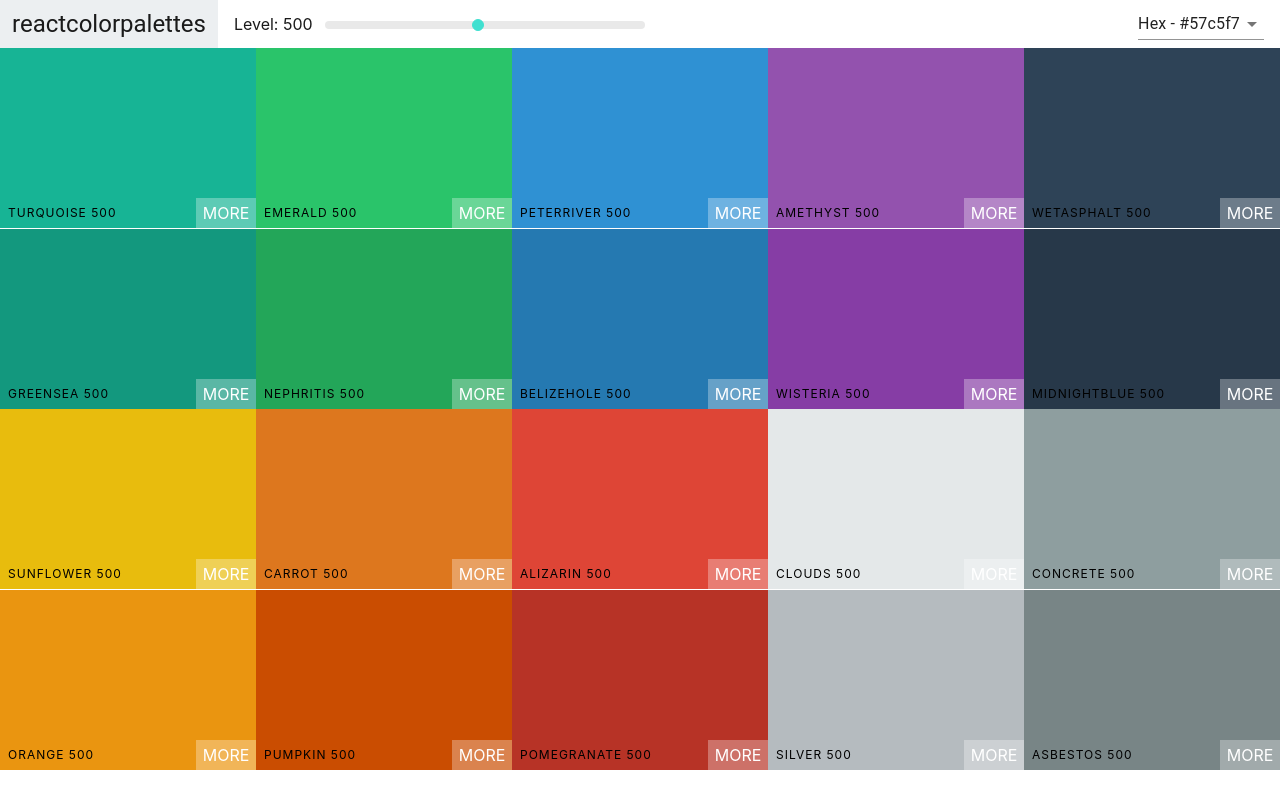
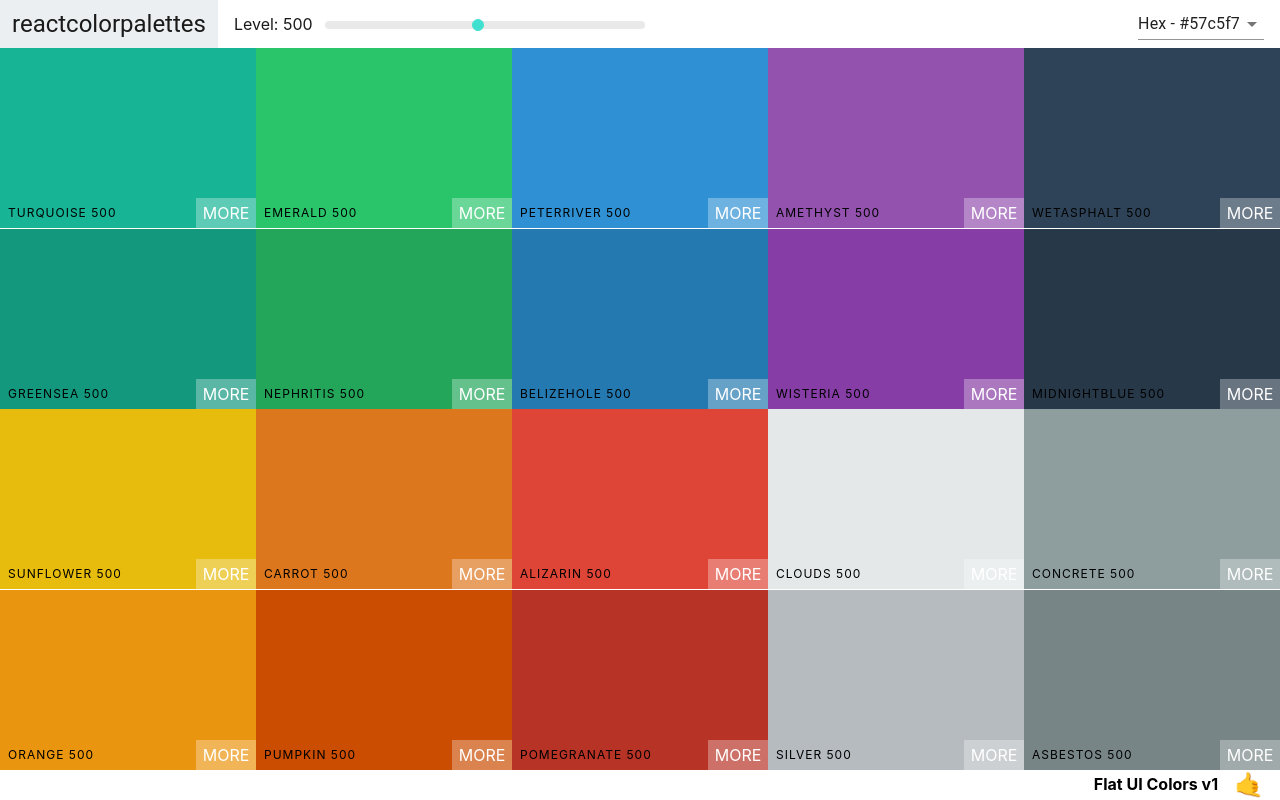
Before and after one commit to yunshine/React-Color-Palettes, a React (Create React App) app: page / in a window 1280 px wide. Built offline with nearby package versions, Linux system fonts and the light colour scheme.

Commit message:
Created and styled the footer

```diff
--- a/src/Palette.css
+++ b/src/Palette.css
@@ -5,3 +5,16 @@
 .Palette-colors {
   height: 90%;
 }
+ .Palette-footer {
+   background-color: white;
+   height: 4vh;
+   display: flex;
+   align-items: center;
+   justify-content: flex-end;
+   font-weight: bold;
+ }
+
+.emoji {
+  font-size: 1.5rem;
+  margin: 0 1rem;
+}
--- a/src/Palette.js
+++ b/src/Palette.js
@@ -25,7 +25,7 @@
   }
 
   render() {
-    const { colors } = this.props.palette;
+    const { colors, paletteName, emoji } = this.props.palette;
     const { level, format } = this.state;
     const colorBoxes = colors[level].map(color => (
       <ColorBox background={color[format]} name={color.name} />
@@ -37,7 +37,10 @@
         <div className="Palette-colors">
           {colorBoxes}
         </div>
-          {/* Footer will go here... */}
+        <footer className="Palette-footer">
+          {paletteName}
+    <span className="emoji">{emoji}</span>
+        </footer>
       </div>
     );
   }
```
